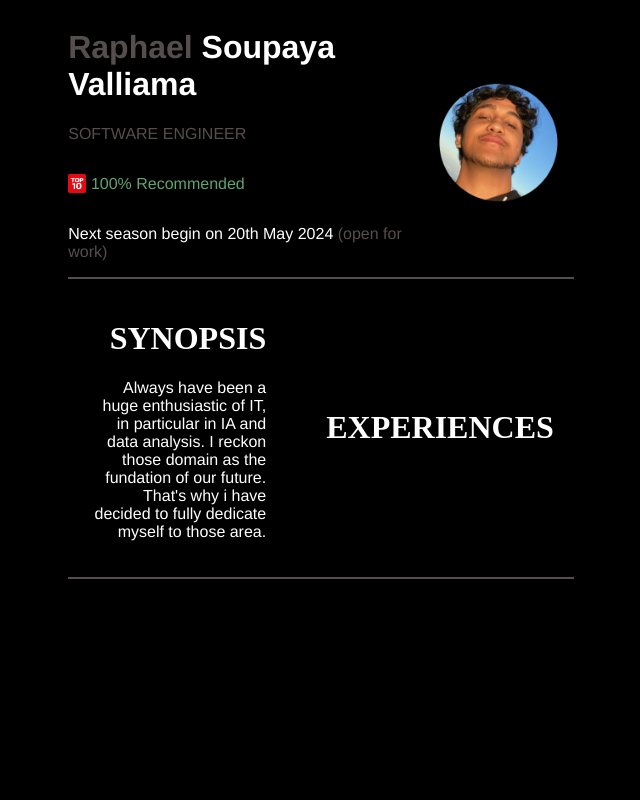
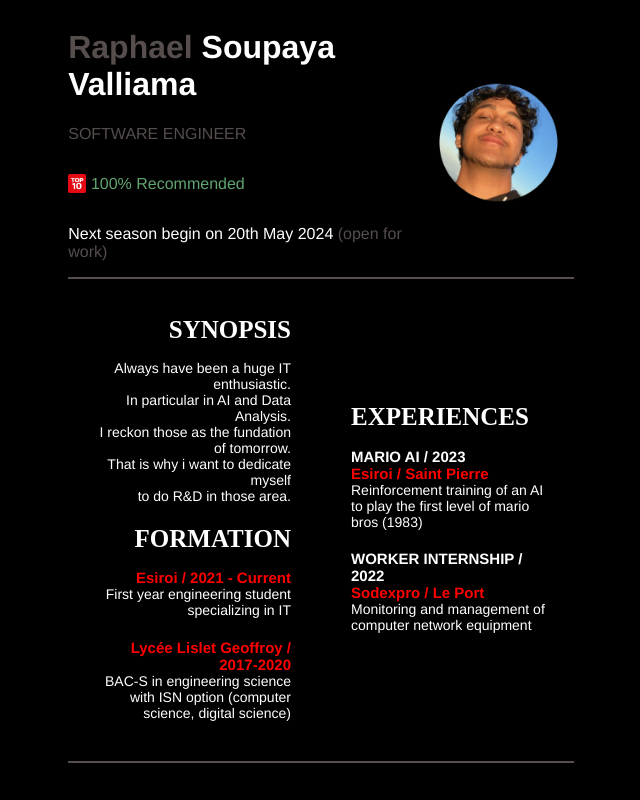
Before and after one commit to RSoups11/dev, a Flask app: page / in a window 1280 px wide. Shown: the whole page, without its empty margins (319-959 px from the left). Run offline with Flask 3, Linux system fonts and the light colour scheme.

Commit message:
Ajout de formation et experience

```diff
--- a/static/styles.css
+++ b/static/styles.css
@@ -82,14 +82,50 @@ body {
 
 .categorie-gauche {
   text-align: right;
+  font-size: 25px;
 }
 
 .categorie-droite {
   text-align: left;
+  font-size: 25px;
 }
 
 .texte-gauche {
   text-align: right;
   color: white;
   font-family: Helvetica;
+  font-size: 14px;
+  margin-top: 0;
+  margin-bottom: 10%;
+}
+
+.texte-droite {
+  color: white;
+  font-family: Helvetica;
+  font-size: 14px;
+  margin-top: 0;
+}
+
+h3 {
+  font-size: 15px;
+  font-family: Helvetica;
+  margin-bottom: 0;
+  margin-top: 5%;
+}
+
+h4 {
+  color: red;
+  font-size: 15px;
+  font-family: Helvetica;
+  margin-top: 0;
+  margin-bottom: 0;
+}
+
+.element {
+  margin-bottom: 10%;
+}
+
+.titre-gauche {
+  text-align: right;
+  margin-bottom: 0;
 }/*# sourceMappingURL=styles.css.map */
--- a/static/styles.scss
+++ b/static/styles.scss
@@ -2,10 +2,16 @@
 $bg-color : black;
 $gray_txt : #564d4d;
 $white_txt : white;
+$red_txt : red;
 $font : Helvetica;
 $ligne : 2px solid #564d4d;
+$text-size : 14px;
+$titre-size : 25px;
+$h3-size : 15px;
+
 
 // Style pour les containers :
+
 @mixin container {
   display: flex;
   align-items: center;
@@ -92,14 +98,55 @@ body {
 
 .categorie-gauche {
   text-align: right;
+  font-size: $titre-size;
 }
 
 .categorie-droite {
   text-align: left;
+  font-size: $titre-size;
+}
+
+@mixin texte-param {
+  color : $white_txt;
+  font-family: $font;
+  font-size: $text-size;
+}
+
+@mixin title {
+  font-size: $h3-size;
+  font-family: $font;
 }
 
 .texte-gauche {
   text-align: right;
-  color : $white_txt;
-  font-family: $font;
+  @include texte-param;
+  margin-top: 0;
+  margin-bottom: 10%;
 }
+
+.texte-droite {
+  @include texte-param;
+  margin-top: 0;
+}
+
+h3 {
+  @include title;
+  margin-bottom: 0;
+  margin-top: 5%;
+}
+
+h4 {
+  color : $red_txt;
+  @include title;
+  margin-top: 0;
+  margin-bottom: 0;
+}
+
+.element {
+  margin-bottom: 10%;
+}
+
+.titre-gauche {
+  text-align: right;
+  margin-bottom: 0;
+}
--- a/template/index.html
+++ b/template/index.html
@@ -34,18 +34,43 @@
 
                 <h1 class="categorie-gauche"> SYNOPSIS </h1>
                 <p class="texte-gauche">
-                    Always have been a huge enthusiastic of IT, in particular in IA and data analysis.
-                    I reckon those domain as the fundation of our future.
-                    That's why i have decided to fully dedicate myself to those area.
+                    Always have been a huge IT enthusiastic.<br>
+                    In particular in AI and Data Analysis. <br>
+                    I reckon those as the fundation of tomorrow. <br>
+                    That is why i want to dedicate myself <br>
+                    to do R&D in those area.
                 </p>
+
+                <h1 class="categorie-gauche"> FORMATION </h1>
+
+                <div class="element">
+                    <h4 class="titre-gauche">Esiroi / 2021 - Current</h4>
+                    <p class="texte-gauche"> First year engineering student specializing in IT</p>
+                </div>
+
+                <div class="element">
+                    <h4 class="titre-gauche">Lycée Lislet Geoffroy / 2017-2020</h4>
+                    <p class="texte-gauche"> BAC-S in engineering science with ISN option (computer science, digital science)</p>
+                </div>
 
 
 
             </div>
 
             <div id="colonne-droite">
+                <h1 class="categorie-droite"> EXPERIENCES </h1>
 
-                <h1 class="categorie-droite"> EXPERIENCES </h1>
+                <div class="element">
+                    <h3> MARIO AI / 2023 </h3>
+                    <h4> Esiroi / Saint Pierre</h4>
+                    <p class="texte-droite"> Reinforcement training of an AI to play the first level of mario bros (1983)</p>
+                </div>
+
+                <div class="element">
+                    <h3> WORKER INTERNSHIP / 2022 </h3>
+                    <h4>Sodexpro / Le Port</h4>
+                    <p class="texte-droite"> Monitoring and management of computer network equipment</p>
+                </div>
 
 
             </div>
```
Also changed, not shown: 1 other file.
